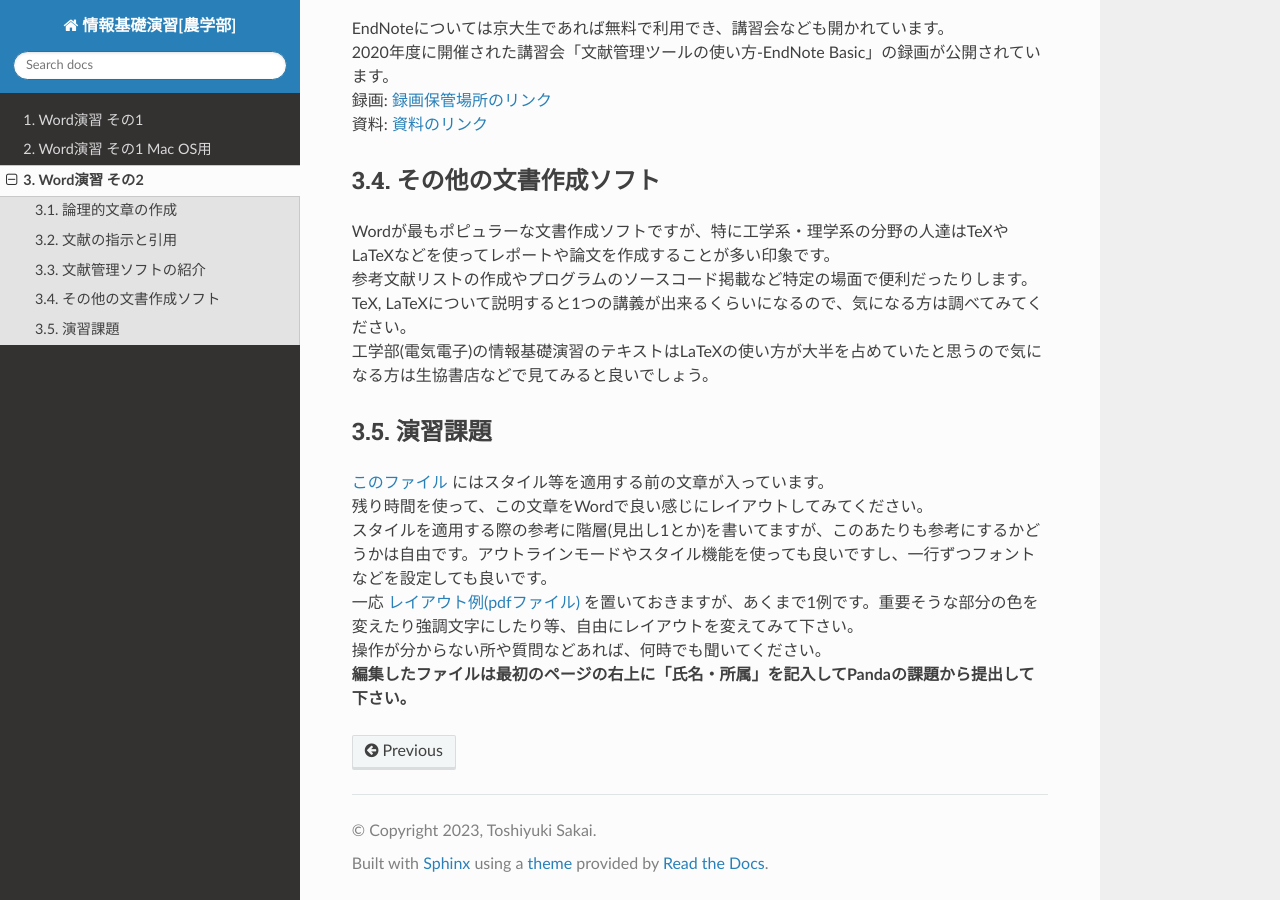
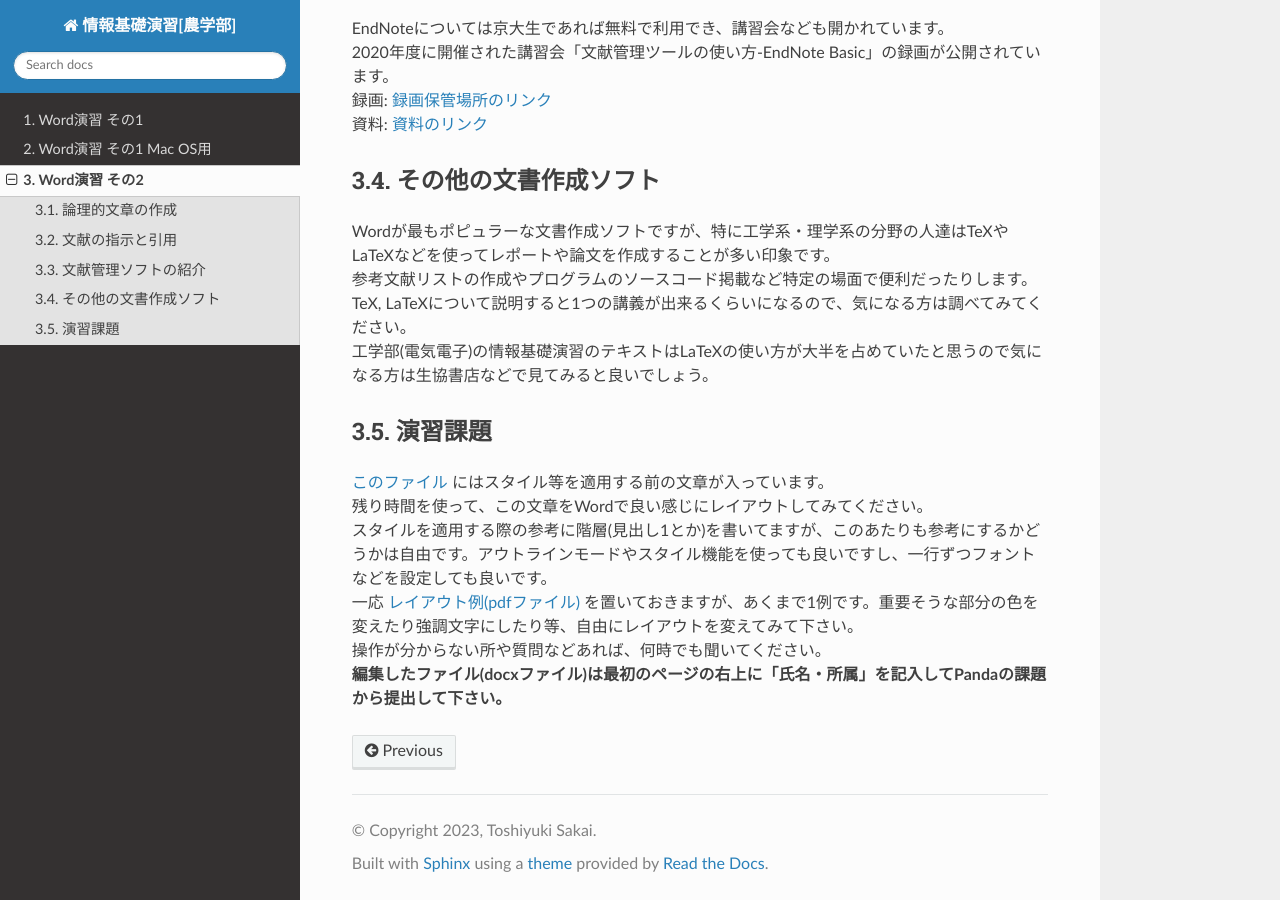
Before and after one commit to slt666666/basic_fri_2024, a Sphinx documentation site: the page built from source/word_2.rst, in a window 1280 px wide and 900 px high, scrolled down 4689 px. Built offline with Sphinx 7.4.7 and the Read the Docs theme 3.1.0, drawn with Linux system fonts in a browser that asks for light colours.

Commit message:
Update word_2.rst

```diff
--- a/source/word_2.rst
+++ b/source/word_2.rst
@@ -103,4 +103,4 @@ ZoteroやMendeley, EndNoteなどが有名です。有料のものだとPaperpile
 | スタイルを適用する際の参考に階層(見出し1とか)を書いてますが、このあたりも参考にするかどうかは自由です。アウトラインモードやスタイル機能を使っても良いですし、一行ずつフォントなどを設定しても良いです。
 | 一応 `レイアウト例(pdfファイル) <_static/documents/word/sample1_layout.pdf>`_ を置いておきますが、あくまで1例です。重要そうな部分の色を変えたり強調文字にしたり等、自由にレイアウトを変えてみて下さい。
 | 操作が分からない所や質問などあれば、何時でも聞いてください。
-| **編集したファイルは最初のページの右上に「氏名・所属」を記入してPandaの課題から提出して下さい。**
+| **編集したファイル(docxファイル)は最初のページの右上に「氏名・所属」を記入してPandaの課題から提出して下さい。**
```
